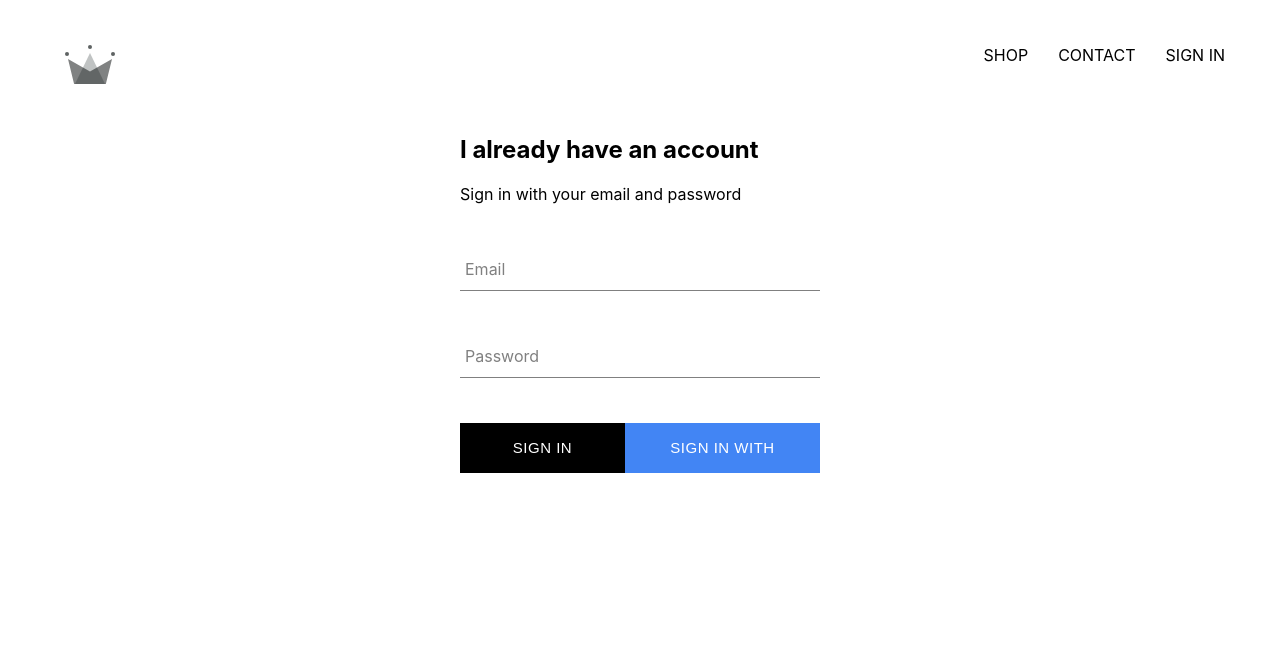
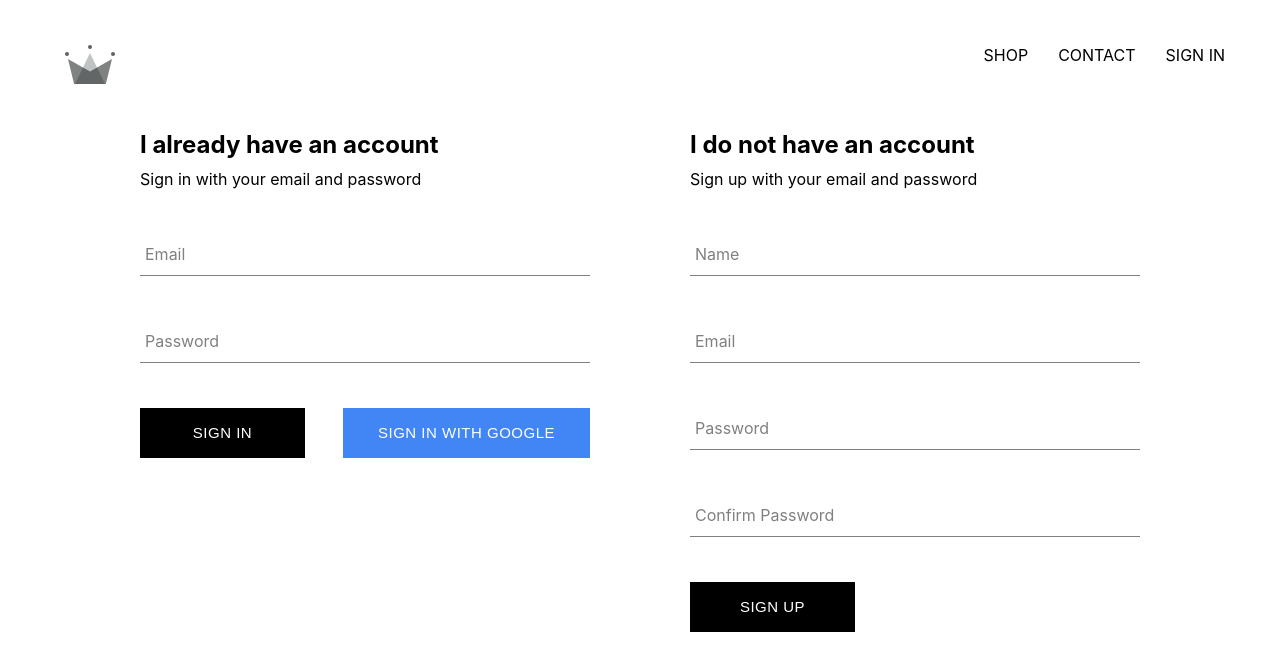
Before and after one commit to Antxon-Eguiguren/react-crwn-clothing, a React (Create React App) app: page /sign-in in a window 1280 px wide. Shown: the top 670 px of the page. Built offline with nearby package versions, Linux system fonts and the light colour scheme; no server answers.

Commit message:
SignUp component created and User stored in Firebase and get from the DB to the state

```diff
--- a/src/App.js
+++ b/src/App.js
@@ -5,7 +5,7 @@
 import ShopPage from './pages/shoppage/shoppage.component';
 import SignInAndSignUpPage from './pages/sign-in-and-sign-out/sign-in-and-sign-out.component';
 import Header from './components/header/header.component';
-import { auth } from './firebase/firebase.utils';
+import { auth, createUserProfileDocument } from './firebase/firebase.utils';
 
 import './App.css';
 
@@ -20,8 +20,21 @@
   unsubscribeFromAuth = null;
 
   componentDidMount() {
-    this.unsubscribeFromAuth = auth.onAuthStateChanged(user => {
-      this.setState({ currentUser: user });
+    this.unsubscribeFromAuth = auth.onAuthStateChanged(async userAuth => {
+      if (userAuth) {
+        const userRef = await createUserProfileDocument(userAuth);
+        userRef.onSnapshot(snapShot => {
+          this.setState({
+            currentUser: {
+              id: snapShot.id,
+              ...snapShot.data()
+            }
+          });
+        });
+      } else {
+        // Add null to the currentUser (meaning that is Logged Out)
+        this.setState({ currentUser: userAuth });
+      }
     });
   }
 
--- a/src/components/sign-in/sign-in.component.jsx
+++ b/src/components/sign-in/sign-in.component.jsx
@@ -33,7 +33,7 @@
     render() {
         return (
             <div className='sign-in'>
-                <h2>I already have an account</h2>
+                <h2 className='title'>I already have an account</h2>
                 <span>Sign in with your email and password</span>
 
                 <form onSubmit={this.handleSubmit}>
--- a/src/components/sign-in/sign-in.styles.scss
+++ b/src/components/sign-in/sign-in.styles.scss
@@ -1,6 +1,5 @@
 .sign-in {
-    width: 30%;
-    margin: 0 auto;
+    width: 450px;
     display: flex;
     flex-direction: column;
 
--- /dev/null
+++ b/src/components/sign-up/sign-up.component.jsx
@@ -0,0 +1,99 @@
+import React from 'react';
+
+import FormInput from '../form-input/form-input.component';
+import CustomButton from '../custom-button/custom-button.component';
+
+import { auth, createUserProfileDocument } from '../../firebase/firebase.utils';
+
+import './sign-up.styles.scss';
+
+class SignUp extends React.Component {
+    constructor() {
+        super();
+        this.state = {
+            displayName: '',
+            email: '',
+            password: '',
+            confirmPassword: ''
+        }
+    }
+
+    handleSubmit = async (event) => {
+        event.preventDefault();
+        const { displayName, email, password, confirmPassword } = this.state;
+
+        if (password !== confirmPassword) {
+            alert("Passwords don't match");
+            return;
+        }
+
+        try {
+            const { user } = await auth.createUserWithEmailAndPassword(email, password);
+            await createUserProfileDocument(user, { displayName });
+
+            // Reset the form
+            this.setState({
+                displayName: '',
+                email: '',
+                password: '',
+                confirmPassword: ''
+            });
+
+        } catch (err) {
+            console.log(err);
+        }
+    }
+
+    handleChange = (event) => {
+        const { name, value } = event.target;
+        this.setState({ [name]: value });
+    }
+
+    render() {
+        const { displayName, email, password, confirmPassword } = this.state;
+        return (
+            <div className='sign-up'>
+                <h2 className='title'>I do not have an account</h2>
+                <span>Sign up with your email and password</span>
+
+                <form className='sign-up-form' onSubmit={this.handleSubmit}>
+                    <FormInput
+                        type='text'
+                        name='displayName'
+                        value={displayName}
+                        onChange={this.handleChange}
+                        label='Name'
+                        required
+                    />
+                    <FormInput
+                        type='email'
+                        name='email'
+                        value={email}
+                        onChange={this.handleChange}
+                        label='Email'
+                        required
+                    />
+                    <FormInput
+                        type='password'
+                        name='password'
+                        value={password}
+                        onChange={this.handleChange}
+                        label='Password'
+                        required
+                    />
+                    <FormInput
+                        type='password'
+                        name='confirmPassword'
+                        value={confirmPassword}
+                        onChange={this.handleChange}
+                        label='Confirm Password'
+                        required
+                    />
+                    <CustomButton type='submit'>SIGN UP</CustomButton>
+                </form>
+            </div>
+        )
+    }
+}
+
+export default SignUp;
--- /dev/null
+++ b/src/components/sign-up/sign-up.styles.scss
@@ -0,0 +1,9 @@
+.sign-up {
+  width: 450px;
+  display: flex;
+  flex-direction: column;
+
+    .title {
+      margin: 10px 0;
+    }
+}
--- a/src/firebase/firebase.utils.js
+++ b/src/firebase/firebase.utils.js
@@ -12,6 +12,31 @@
     appId: "1:815496378492:web:3fa2f50526f8a5e81731f9"
 };
 
+export const createUserProfileDocument = async (userAuth, additionalData) => {
+    if (!userAuth) return;
+
+    const userRef = firestore.doc(`users/${userAuth.uid}`);
+    const snapShot = await userRef.get();
+
+    if (!snapShot.exists) {
+        const { displayName, email } = userAuth;
+        const createdAt = new Date();
+
+        try {
+            await userRef.set({
+                displayName,
+                email,
+                createdAt,
+                ...additionalData
+            });
+        } catch (err) {
+            console.log('error creating the user', err.message);
+        }
+    }
+
+    return userRef;
+}
+
 firebase.initializeApp(config);
 
 export const auth = firebase.auth();
--- a/src/pages/sign-in-and-sign-out/sign-in-and-sign-out.component.jsx
+++ b/src/pages/sign-in-and-sign-out/sign-in-and-sign-out.component.jsx
@@ -1,12 +1,14 @@
 import React from 'react';
 
 import SignIn from '../../components/sign-in/sign-in.component';
+import SignUp from '../../components/sign-up/sign-up.component';
 
 import './sign-in-and-sign-out.styles.scss';
 
 const SignInAndSignUpPage = () => (
     <div className='sign-in-and-sign-up'>
         <SignIn />
+        <SignUp />
     </div>
 )
 
--- a/src/pages/sign-in-and-sign-out/sign-in-and-sign-out.styles.scss
+++ b/src/pages/sign-in-and-sign-out/sign-in-and-sign-out.styles.scss
@@ -0,0 +1,6 @@
+.sign-in-and-sign-up {
+    width: 1000px;
+    display: flex;
+    justify-content: space-between;
+    margin: 30px auto;
+}
```
